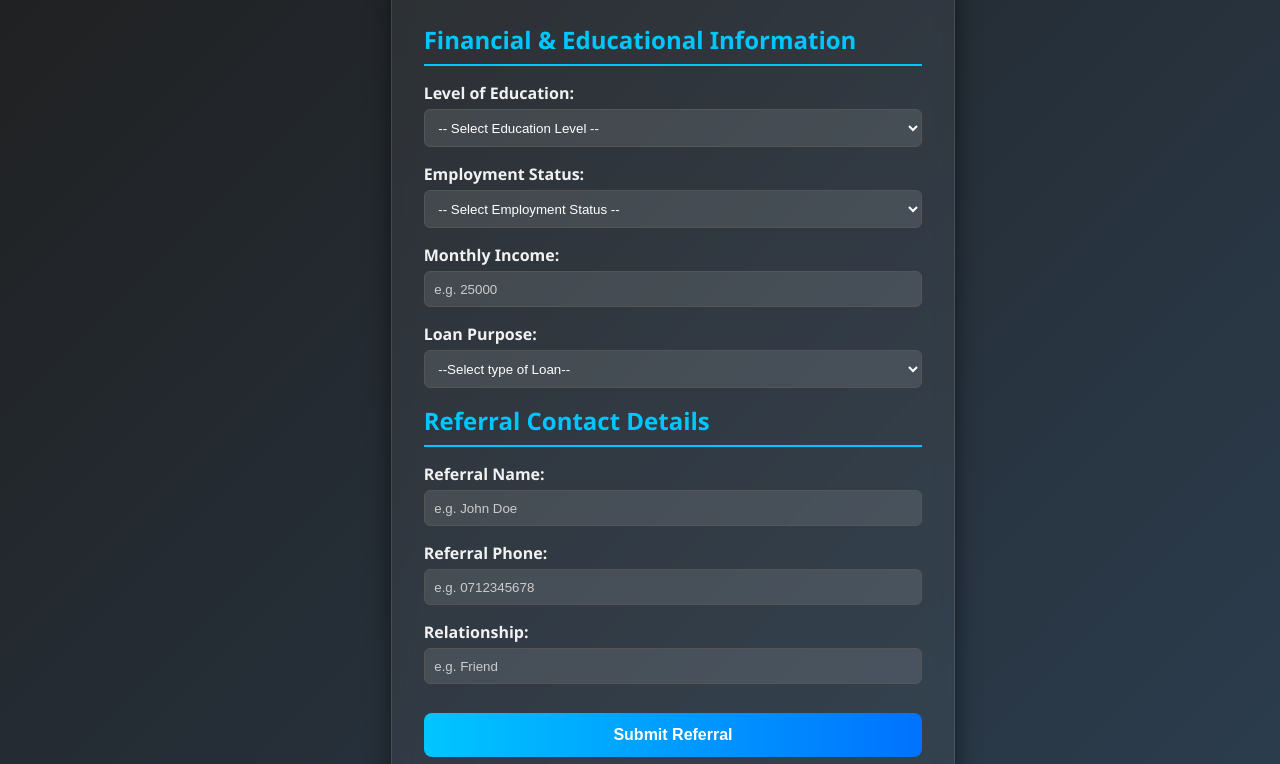
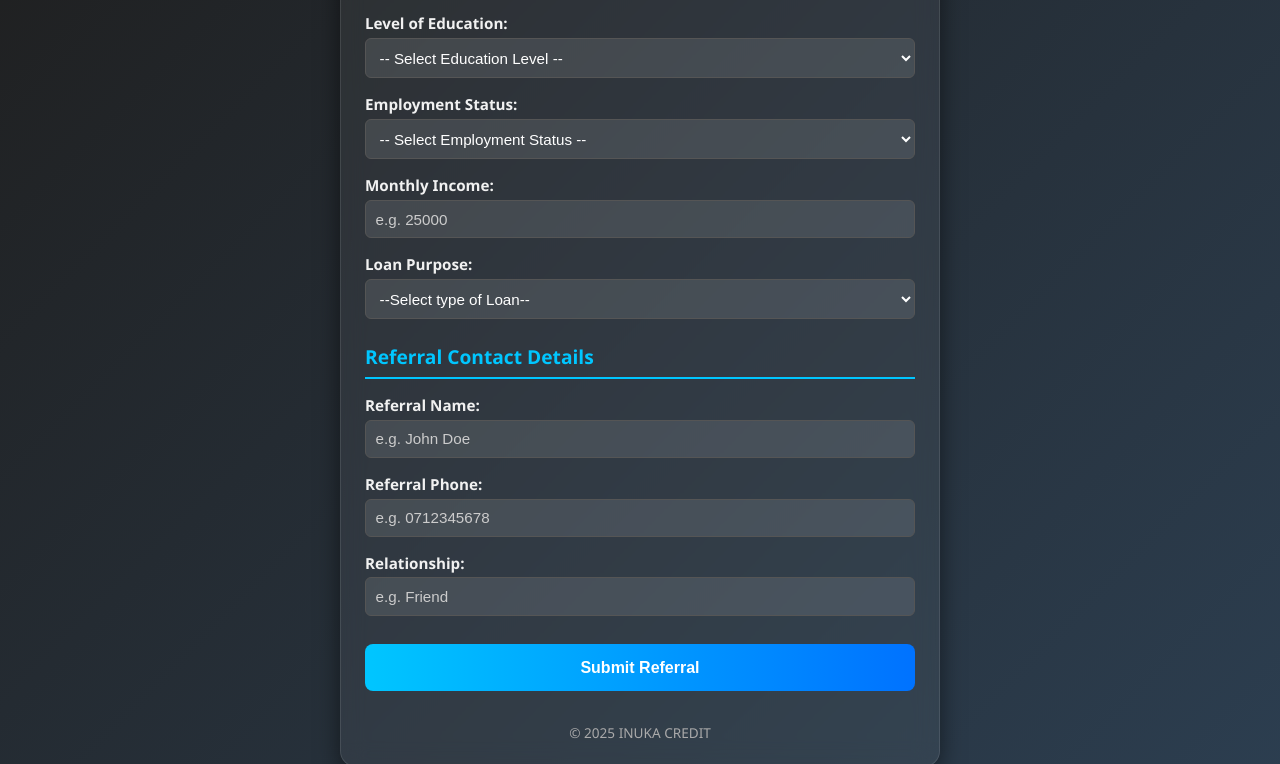
Before and after one commit to sigeyh/inukaloanskenya, a plain HTML site: page otherdetails.html in a window 1280 px wide. Shown: the part 138-902 px from the top of the page. Drawn offline with Linux system fonts and the light colour scheme.

Commit message:
Update otherdetails.html

```diff
--- a/otherdetails.html
+++ b/otherdetails.html
@@ -5,41 +5,48 @@
   <meta name="viewport" content="width=device-width, initial-scale=1" />
   <title>Referral Application</title>
   <style>
+    * {
+      box-sizing: border-box;
+      margin: 0;
+      padding: 0;
+    }
+
     body {
-      margin: 0;
       font-family: 'Segoe UI', sans-serif;
+      min-height: 100vh;
       background: linear-gradient(135deg, #1f1f1f, #2c3e50);
       display: flex;
       justify-content: center;
       align-items: center;
-      min-height: 100vh;
-      padding: 2rem;
-      color: #f1f1f1;
+      padding: 1rem;
     }
 
-    form {
+    .container {
+      width: 100%;
+      max-width: 600px;
       background: rgba(255, 255, 255, 0.05);
       border: 1px solid rgba(255, 255, 255, 0.1);
-      backdrop-filter: blur(10px);
-      -webkit-backdrop-filter: blur(10px);
-      border-radius: 12px;
-      padding: 2rem;
-      max-width: 600px;
-      width: 100%;
+      backdrop-filter: blur(12px);
+      -webkit-backdrop-filter: blur(12px);
+      border-radius: 16px;
+      padding: 1.5rem;
+      color: #f1f1f1;
       box-shadow: 0 8px 24px rgba(0, 0, 0, 0.5);
     }
 
     h1 {
       text-align: center;
+      margin-bottom: 1.5rem;
       color: #ffffff;
-      margin-bottom: 1rem;
+      font-size: 1.6rem;
     }
 
     h2 {
+      font-size: 1.2rem;
       border-bottom: 2px solid #00c6ff;
-      padding-bottom: 0.5rem;
-      margin-top: 1rem;
+      margin-top: 1.5rem;
       margin-bottom: 1rem;
+      padding-bottom: 0.4rem;
       color: #00c6ff;
     }
 
@@ -47,6 +54,7 @@
       display: block;
       margin-top: 1rem;
       font-weight: 600;
+      font-size: 0.95rem;
     }
 
     input,
@@ -58,7 +66,7 @@
       border-radius: 6px;
       background: rgba(255, 255, 255, 0.1);
       color: #fff;
-      box-sizing: border-box;
+      font-size: 0.95rem;
     }
 
     input::placeholder {
@@ -67,7 +75,7 @@
 
     .submit-btn {
       width: 100%;
-      padding: 0.8rem;
+      padding: 0.9rem;
       margin-top: 1.8rem;
       background: linear-gradient(to right, #00c6ff, #0072ff);
       border: none;
@@ -88,7 +96,7 @@
       margin-top: 2rem;
       text-align: center;
       color: #aaa;
-      font-size: 0.9rem;
+      font-size: 0.85rem;
     }
 
     .overlay {
@@ -116,14 +124,33 @@
       width: 100px;
       height: 100px;
     }
+
+    @media (max-width: 480px) {
+      h1 {
+        font-size: 1.3rem;
+      }
+
+      h2 {
+        font-size: 1.1rem;
+      }
+
+      input,
+      select {
+        font-size: 0.9rem;
+      }
+
+      .submit-btn {
+        font-size: 0.95rem;
+      }
+    }
   </style>
 </head>
 <body>
-  <main>
+  <div class="container">
     <h1>Referral Application</h1>
     <form id="referralForm">
       <section>
-        <h2>Financial & Educational Information</h2>
+        <h2>Financial & Educational Info</h2>
 
         <label for="education">Level of Education:</label>
         <select id="education" name="education" required>
@@ -152,11 +179,11 @@
         <label for="loanPurpose">Loan Purpose:</label>
         <select id="loanPurpose" name="loanPurpose" required>
           <option value="">--Select type of Loan--</option>
-          <option value="personal Loan">Personal Loan</option>
-          <option value="Business Loan">Business Loan</option>
-          <option value="Medical Loan">Medical Loan</option>
-          <option value="Emergency Loan">Emergency Loan</option>
-          <option value="Car financing Loan">Car financing Loan</option>
+          <option value="personal">Personal Loan</option>
+          <option value="business">Business Loan</option>
+          <option value="medical">Medical Loan</option>
+          <option value="emergency">Emergency Loan</option>
+          <option value="car">Car Financing Loan</option>
         </select>
       </section>
 
@@ -175,12 +202,10 @@
 
       <button type="button" class="submit-btn" id="submitButton">Submit Referral</button>
     </form>
-    <footer>
-      <p>&copy; 2025 INUKA CREDIT</p>
-    </footer>
-  </main>
+    <footer>&copy; 2025 INUKA CREDIT</footer>
+  </div>
 
-  <!-- Overlay with GIF -->
+  <!-- Overlay -->
   <div class="overlay" id="overlay">
     <img src="pro.gif" alt="Loading..." class="loading-gif">
   </div>
```
